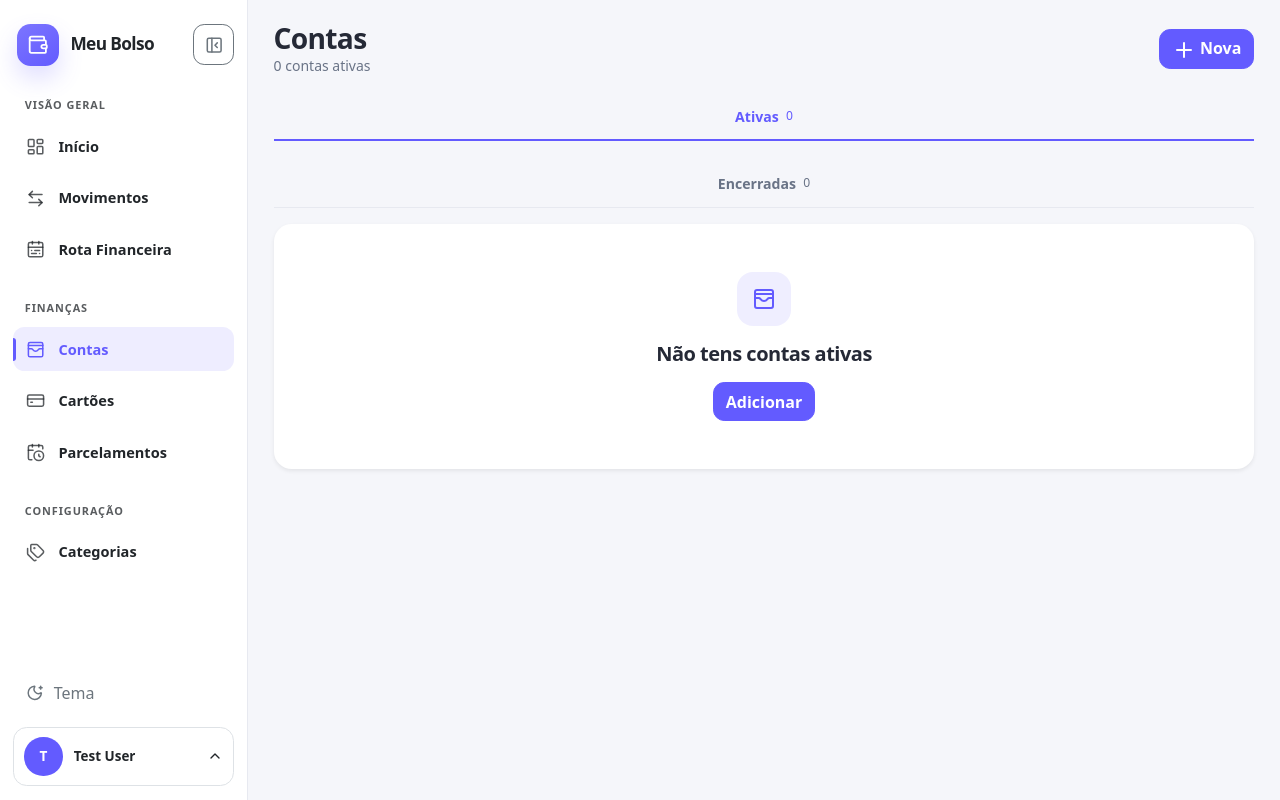
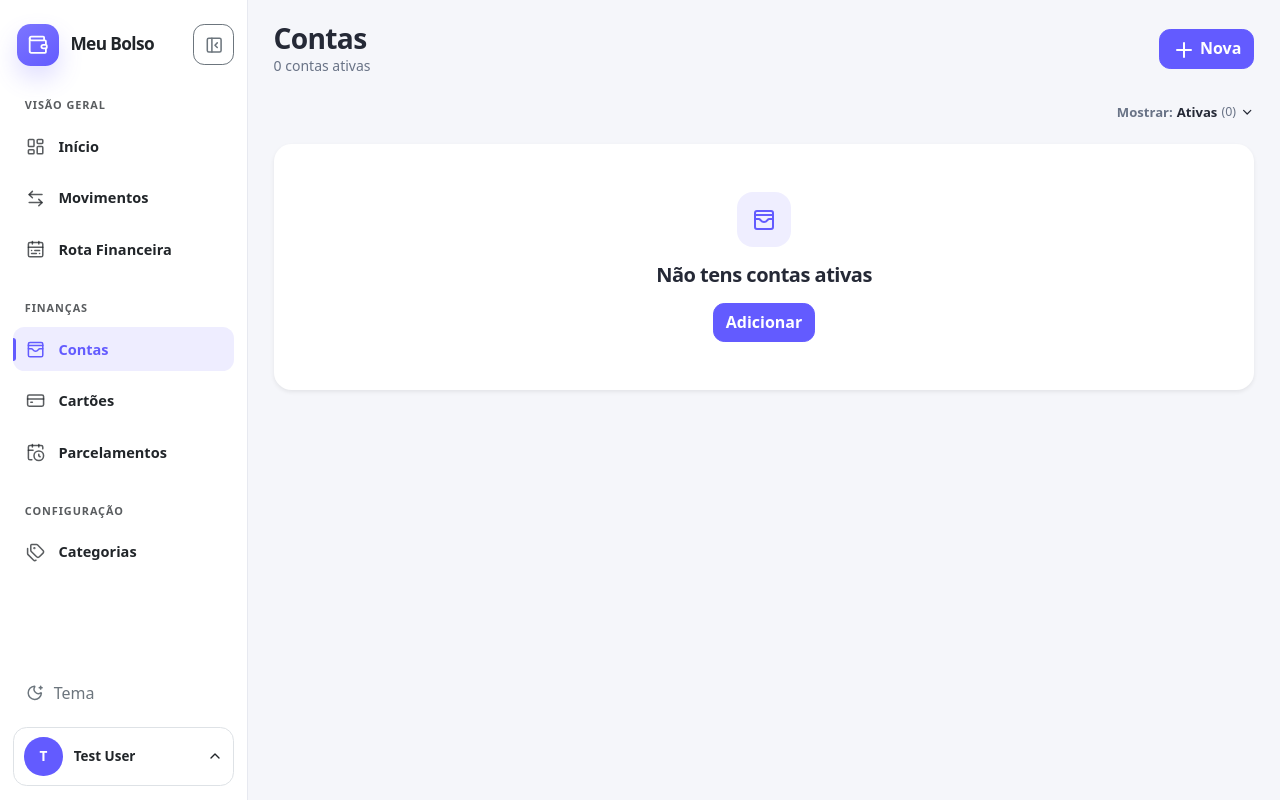
Before and after one commit to lc-curto/gestor-de-despesas, a Laravel app: page /contas in a window 1280 px wide. Run offline with Laravel 12, Linux system fonts and the light colour scheme; a user stored in the database is signed in; data comes from the database, SQL or seed files in the repository; data that the repository does not hold is empty; some libraries are stand-ins or nearby versions.

Commit message:
Replace account tabs with compact filter dropdown

```diff
--- a/resources/views/financial/accounts.blade.php
+++ b/resources/views/financial/accounts.blade.php
@@ -30,33 +30,58 @@
 
     <div id="accountFeedback" class="d-none" role="status" aria-live="polite"></div>
 
-    <div class="accounts-tabs nav nav-fill" id="accountsTabs" role="tablist" aria-label="Tipo de conta">
+    <div class="accounts-filter d-flex justify-content-end mb-3">
+        <div class="dropdown">
             <button
-            class="nav-link active"
+                class="btn btn-sm btn-link text-decoration-none accounts-filter-trigger d-inline-flex align-items-center gap-1"
+                id="accountsFilterDropdown"
+                type="button"
+                data-bs-toggle="dropdown"
+                aria-expanded="false"
+                aria-label="Filtrar contas"
+            >
+                <span class="text-secondary">Mostrar:</span>
+                <span id="accountsFilterCurrent">Ativas</span>
+                <span class="accounts-filter-count" id="accountsFilterCount">({{ $activeAccounts->count() }})</span>
+                <i data-lucide="chevron-down" aria-hidden="true"></i>
+            </button>
+            <ul class="dropdown-menu dropdown-menu-end" aria-labelledby="accountsFilterDropdown">
+                <li>
+                    <button
+                        class="dropdown-item active d-flex align-items-center gap-3"
                         id="activeAccountsTab"
                         type="button"
                         role="tab"
                         data-bs-toggle="tab"
                         data-bs-target="#activeAccountsPanel"
+                        data-filter-label="Ativas"
+                        data-filter-count="{{ $activeAccounts->count() }}"
                         aria-controls="activeAccountsPanel"
                         aria-selected="true"
                     >
                         <span>Ativas</span>
-            <span class="accounts-tab-count">{{ $activeAccounts->count() }}</span>
+                        <span class="small text-secondary ms-auto">{{ $activeAccounts->count() }}</span>
                     </button>
+                </li>
+                <li>
                     <button
-            class="nav-link"
+                        class="dropdown-item d-flex align-items-center gap-3"
                         id="closedAccountsTab"
                         type="button"
                         role="tab"
                         data-bs-toggle="tab"
                         data-bs-target="#closedAccountsPanel"
+                        data-filter-label="Encerradas"
+                        data-filter-count="{{ $closedAccounts->count() }}"
                         aria-controls="closedAccountsPanel"
                         aria-selected="false"
                     >
                         <span>Encerradas</span>
-            <span class="accounts-tab-count">{{ $closedAccounts->count() }}</span>
+                        <span class="small text-secondary ms-auto">{{ $closedAccounts->count() }}</span>
                     </button>
+                </li>
+            </ul>
+        </div>
     </div>
 
     <div class="tab-content accounts-tab-content" id="accountsTabContent">
@@ -355,50 +380,36 @@
 <style>
 /* A página segue a mesma hierarquia de Cartões, sem depender de regras globais. */
 .accounts-rebuilt { width: 100%; min-width: 0; }
-.accounts-rebuilt .accounts-tabs {
-    display: flex;
-    gap: 1.5rem;
-    margin-bottom: 1rem;
-    border-bottom: 1px solid var(--mb-border);
-}
-.accounts-rebuilt .accounts-tabs .nav-link {
-    position: relative;
-    display: inline-flex;
-    flex: 1 1 50%;
-    align-items: center;
-    justify-content: center;
-    gap: .45rem;
-    min-height: 2.7rem;
-    padding: .5rem .25rem .7rem;
+.accounts-rebuilt .accounts-filter { min-height: 1.75rem; }
+.accounts-rebuilt .accounts-filter-trigger {
+    padding: .2rem 0;
     border: 0;
-    border-radius: 0;
-    background: transparent;
-    color: var(--mb-muted);
-    font-size: .88rem;
+    color: var(--mb-text);
+    font-size: .82rem;
     font-weight: 600;
     box-shadow: none;
 }
-.accounts-rebuilt .accounts-tabs .nav-link.active {
-    background: transparent;
+.accounts-rebuilt .accounts-filter-trigger:hover,
+.accounts-rebuilt .accounts-filter-trigger:focus {
     color: var(--mb-primary);
-    box-shadow: none;
 }
-.accounts-rebuilt .accounts-tabs .nav-link.active::after {
-    position: absolute;
-    right: 0;
-    bottom: -1px;
-    left: 0;
-    height: 2px;
-    background: var(--mb-primary);
-    content: "";
+.accounts-rebuilt .accounts-filter-trigger svg {
+    width: .9rem;
+    height: .9rem;
 }
-.accounts-rebuilt .accounts-tab-count {
+.accounts-rebuilt .accounts-filter-count {
     color: var(--mb-muted);
-    font-size: .76rem;
+    font-size: .78rem;
     font-weight: 500;
-    line-height: 1;
 }
-.accounts-rebuilt .accounts-tabs .nav-link.active .accounts-tab-count {
+.accounts-rebuilt .accounts-filter .dropdown-menu {
+    min-width: 10.5rem;
+}
+.accounts-rebuilt .accounts-filter .dropdown-item {
+    font-size: .875rem;
+}
+.accounts-rebuilt .accounts-filter .dropdown-item.active {
+    background: var(--bs-primary-bg-subtle);
     color: var(--mb-primary);
 }
 .accounts-rebuilt .accounts-tab-content { min-width: 0; }
@@ -448,6 +459,16 @@
 (() => {
     const feedback = document.getElementById('accountFeedback');
     const token = document.querySelector('meta[name="csrf-token"]')?.content;
+
+    const filterCurrent = document.getElementById('accountsFilterCurrent');
+    const filterCount = document.getElementById('accountsFilterCount');
+    document.querySelectorAll('#accountsFilterDropdown ~ .dropdown-menu [data-bs-toggle="tab"]').forEach((item) => {
+        item.addEventListener('shown.bs.tab', (event) => {
+            const selected = event.target;
+            if (filterCurrent) filterCurrent.textContent = selected.dataset.filterLabel || '';
+            if (filterCount) filterCount.textContent = `(${selected.dataset.filterCount || 0})`;
+        });
+    });
 
     function showFeedback(message, isError = false, form = null) {
         const modalBody = form?.querySelector('.modal-body');
```
Lines whose indentation alone changed are shown as unchanged.
